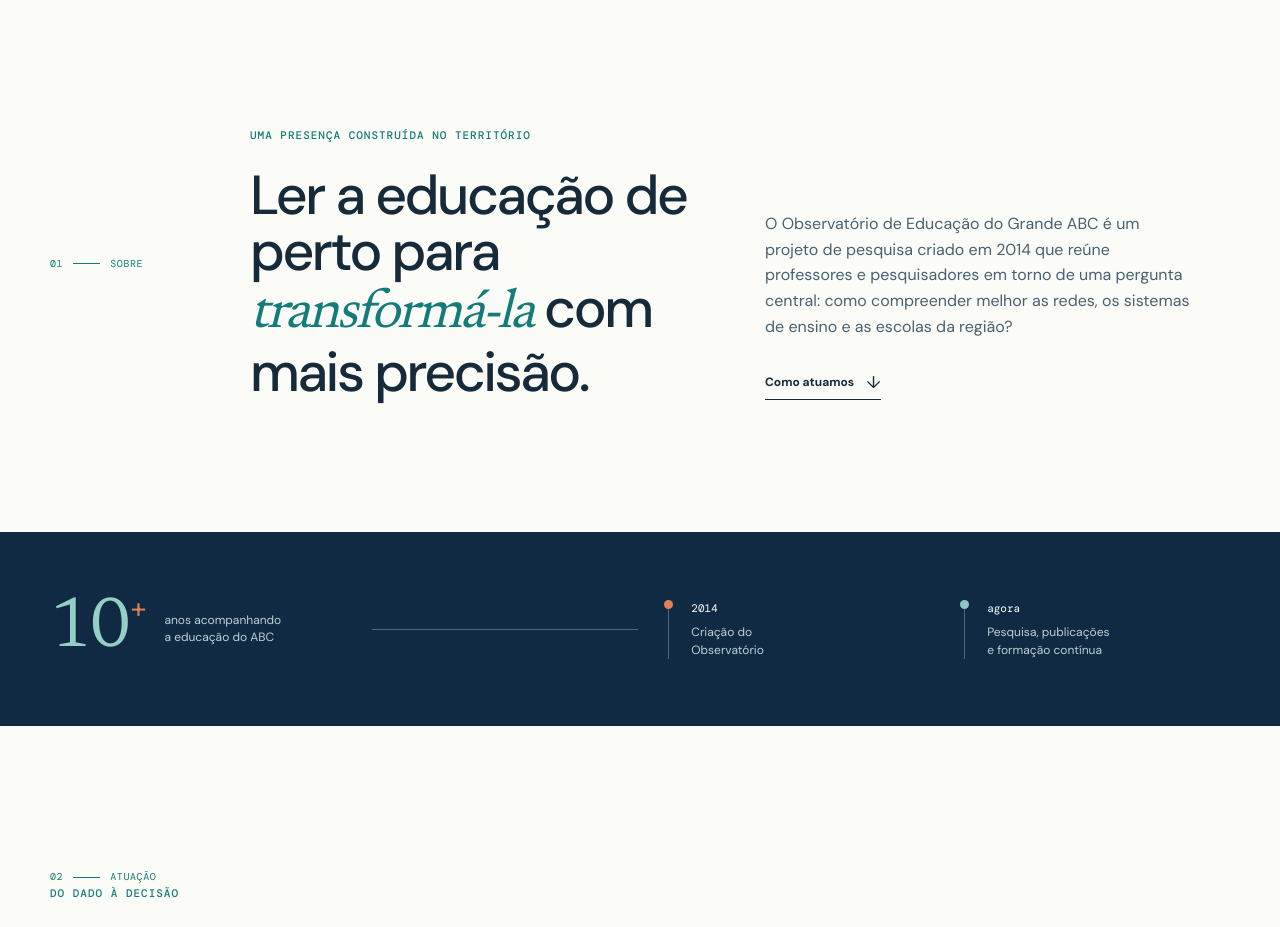
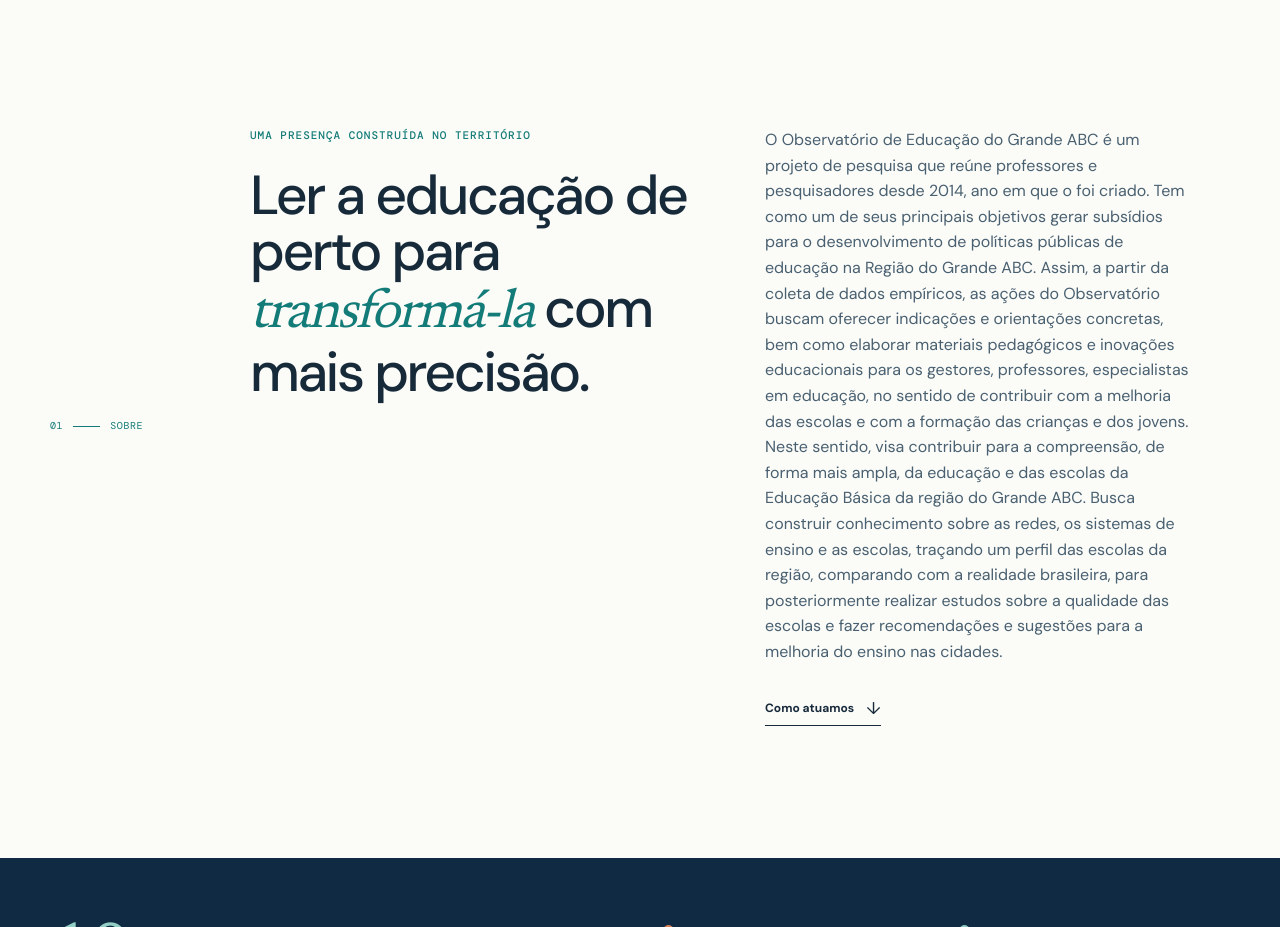
Before and after one commit to gpadpesquisa-gif/obseduc-site, a website: page index.html in a window 1280 px wide. Shown: the part 860-1787 px from the top of the page. Drawn offline with nearby package versions, Linux system fonts and the light colour scheme.

Commit message:
Atualiza texto institucional da secao Sobre

```diff
--- a/index.html
+++ b/index.html
@@ -81,7 +81,14 @@
             <h2 id="sobre-title">Ler a educação de perto para <em>transformá-la</em> com mais precisão.</h2>
           </div>
           <div class="statement-body">
-            <p>O Observatório de Educação do Grande ABC é um projeto de pesquisa criado em 2014 que reúne professores e pesquisadores em torno de uma pergunta central: como compreender melhor as redes, os sistemas de ensino e as escolas da região?</p>
+            <p>O Observatório de Educação do Grande ABC é um projeto de pesquisa que reúne professores e pesquisadores desde 2014, ano em que o foi criado. Tem como um de seus principais objetivos gerar subsídios para o desenvolvimento de políticas públicas de educação na Região do Grande ABC.
+
+Assim, a partir da coleta de dados empíricos, as ações do Observatório buscam oferecer indicações e orientações concretas, bem como elaborar materiais pedagógicos e inovações educacionais para os gestores, professores, especialistas em educação, no sentido de contribuir com a melhoria das escolas e com a formação das crianças e dos jovens.
+
+Neste sentido, visa contribuir para a compreensão, de forma mais ampla, da educação e das escolas da Educação Básica da região do Grande ABC.
+
+Busca construir conhecimento sobre as redes, os sistemas de ensino e as escolas, traçando um perfil das escolas da região, comparando com a realidade brasileira, para posteriormente realizar estudos sobre a qualidade das escolas e fazer recomendações e sugestões para a melhoria do ensino nas cidades.</p>
+            <p></p>
             <a class="text-link" href="#atuacao">Como atuamos <span aria-hidden="true">↓</span></a>
           </div>
         </div>
```
